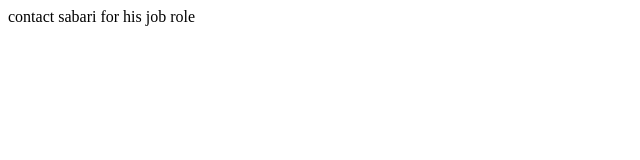
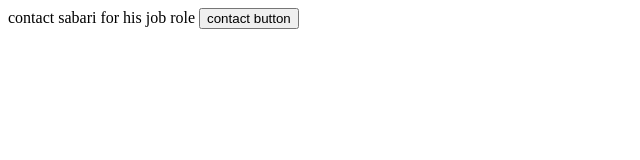
Before and after one commit to sabari7320/gitWeb_pract, a plain HTML site: page contact.html in a window 1280 px wide. Shown: the whole page, without its empty margins (0-640 px from the left). Drawn offline with Linux system fonts and the light colour scheme.

Commit message:
contact button

```diff
--- a/contact.html
+++ b/contact.html
@@ -9,6 +9,7 @@
 
 <body>
     <j1>contact sabari for his job role</j1>
+    <button>contact button</button>
 </body>
 
 </html>
```
